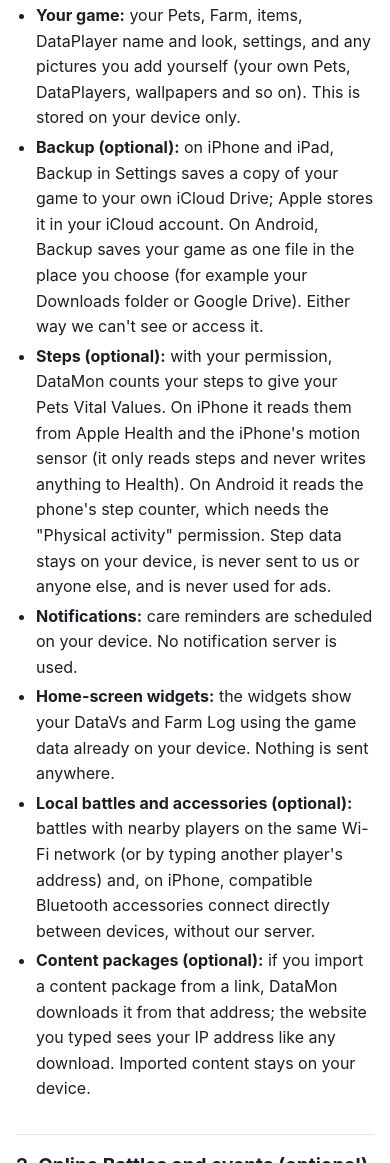
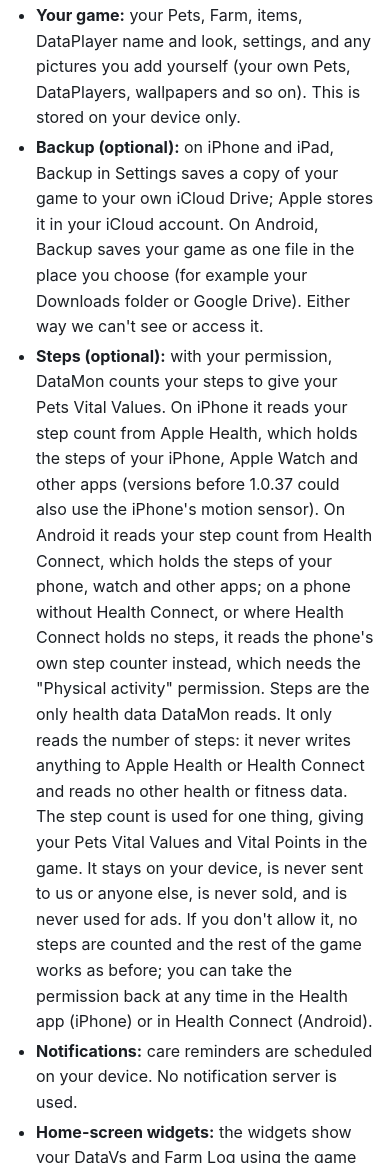
Before and after one commit to TinusTK/tinustk.github.io, a plain HTML site: page DataMon/privacy-policy.html in a window 390 px wide. Shown: the part 837-2000 px from the top of the page. Drawn offline with Linux system fonts and the light colour scheme.

Commit message:
DataMon privacy policy: steps from Health Connect on Android, Apple Health on iPhone

```diff
--- a/DataMon/privacy-policy.html
+++ b/DataMon/privacy-policy.html
@@ -21,7 +21,7 @@
 <body>
 <main>
 <h1>DataMon Privacy Policy</h1>
-<p class="date">Effective 24 October 2026 · Updated 4 November 2026 to cover online events, leaderboards and Report Issue</p>
+<p class="date">Effective 24 October 2026 · Updated 17 November 2026 to cover steps from Health Connect on Android</p>
 
 <p>DataMon is a virtual pet game for iPhone, iPad and Android, made by Tinus Christian Creeper ("we", "us"). This
 policy explains what information DataMon uses, why, and the choices you have. It applies to every version of DataMon;
@@ -42,9 +42,16 @@ leaderboards), report a player or send us an issue, and what Google's ad service
     iCloud Drive; Apple stores it in your iCloud account. On Android, Backup saves your game as one file in the place
     you choose (for example your Downloads folder or Google Drive). Either way we can't see or access it.</li>
   <li><strong>Steps (optional):</strong> with your permission, DataMon counts your steps to give your Pets Vital Values.
-    On iPhone it reads them from Apple Health and the iPhone's motion sensor (it only reads steps and never writes
-    anything to Health). On Android it reads the phone's step counter, which needs the "Physical activity" permission.
-    Step data stays on your device, is never sent to us or anyone else, and is never used for ads.</li>
+    On iPhone it reads your step count from Apple Health, which holds the steps of your iPhone, Apple Watch and other
+    apps (versions before 1.0.37 could also use the iPhone's motion sensor). On Android it reads your step count from
+    Health Connect, which holds the steps of your phone, watch and other apps; on a phone without Health Connect, or
+    where Health Connect holds no steps, it reads the phone's own step counter instead, which needs the "Physical
+    activity" permission. Steps are the only health data DataMon reads. It only reads the number of steps: it never
+    writes anything to Apple Health or Health Connect and reads no other health or fitness data. The step count is used
+    for one thing, giving your Pets Vital Values and Vital Points in the game. It stays on your device, is never sent to
+    us or anyone else, is never sold, and is never used for ads. If you don't allow it, no steps are counted and the
+    rest of the game works as before; you can take the permission back at any time in the Health app (iPhone) or in
+    Health Connect (Android).</li>
   <li><strong>Notifications:</strong> care reminders are scheduled on your device. No notification server is used.</li>
   <li><strong>Home-screen widgets:</strong> the widgets show your DataVs and Farm Log using the game data already on
     your device. Nothing is sent anywhere.</li>
```
